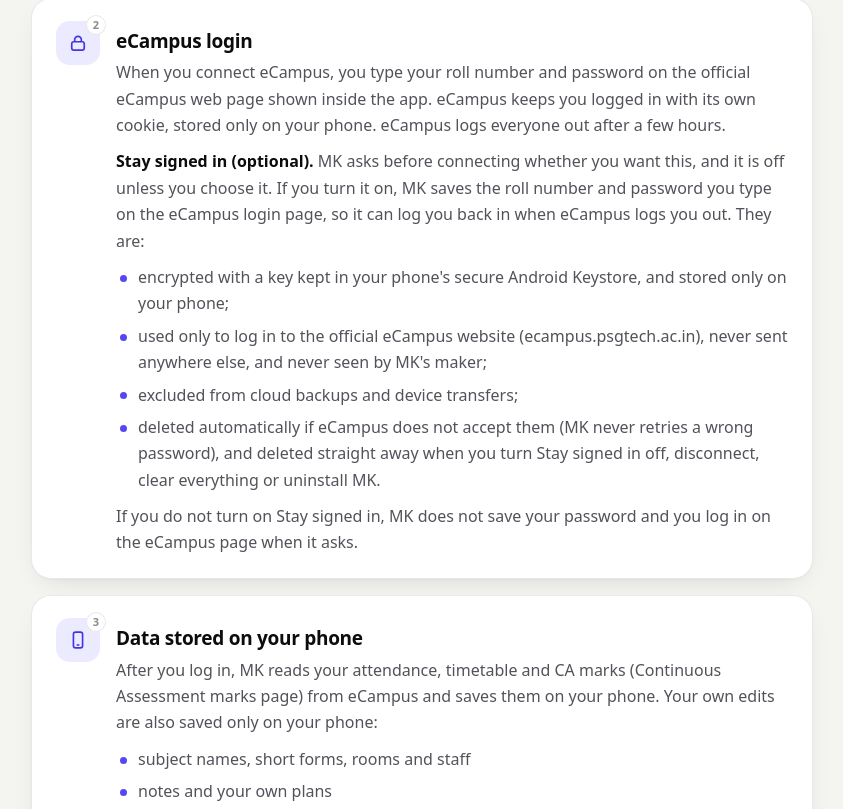
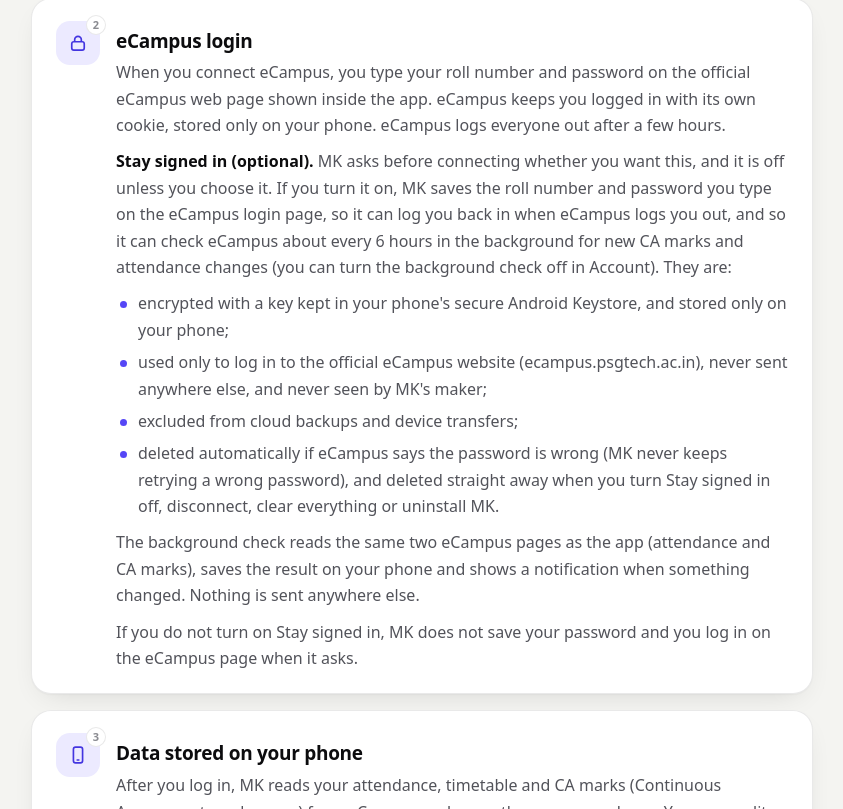
Before and after one commit to MK2406/mk-data, a plain HTML site: page privacy.html in a window 1280 px wide. Shown: the part 1811-2620 px from the top of the page, without its empty margins (347-1190 px from the left). Drawn offline with Linux system fonts and the light colour scheme.

Commit message:
Add files via upload

```diff
--- a/privacy.html
+++ b/privacy.html
@@ -146,7 +146,7 @@ footer b{color:var(--ink2)}
   <h1>Your data stays on your phone. <span class="pz" role="img" aria-label="peace">✌️</span></h1>
   <p class="lead">MK is an unofficial app made by a student for students. It is not affiliated with, endorsed by or run by PSG Institutions.</p>
   <div class="pills">
-    <span class="pill"><svg><use href="#cal"/></svg>Last updated: 13 November 2026</span>
+    <span class="pill"><svg><use href="#cal"/></svg>Last updated: 14 November 2026</span>
     <span class="pill"><svg><use href="#clock"/></svg>2 minute read</span>
     <span class="pill"><svg><use href="#info"/></svg>Unofficial student app</span>
   </div>
@@ -214,11 +214,12 @@ footer b{color:var(--ink2)}
       <section class="sec" id="s2"><span class="ic"><svg><use href="#lock"/></svg><em>2</em></span><div>
         <h2>eCampus login</h2>
         <p>When you connect eCampus, you type your roll number and password on the official eCampus web page shown inside the app. eCampus keeps you logged in with its own cookie, stored only on your phone. eCampus logs everyone out after a few hours.</p>
-        <p><b>Stay signed in (optional).</b> MK asks before connecting whether you want this, and it is off unless you choose it. If you turn it on, MK saves the roll number and password you type on the eCampus login page, so it can log you back in when eCampus logs you out. They are:</p>
+        <p><b>Stay signed in (optional).</b> MK asks before connecting whether you want this, and it is off unless you choose it. If you turn it on, MK saves the roll number and password you type on the eCampus login page, so it can log you back in when eCampus logs you out, and so it can check eCampus about every 6 hours in the background for new CA marks and attendance changes (you can turn the background check off in Account). They are:</p>
         <ul><li>encrypted with a key kept in your phone's secure Android Keystore, and stored only on your phone;</li>
             <li>used only to log in to the official eCampus website (ecampus.psgtech.ac.in), never sent anywhere else, and never seen by MK's maker;</li>
             <li>excluded from cloud backups and device transfers;</li>
-            <li>deleted automatically if eCampus does not accept them (MK never retries a wrong password), and deleted straight away when you turn Stay signed in off, disconnect, clear everything or uninstall MK.</li></ul>
+            <li>deleted automatically if eCampus says the password is wrong (MK never keeps retrying a wrong password), and deleted straight away when you turn Stay signed in off, disconnect, clear everything or uninstall MK.</li></ul>
+        <p>The background check reads the same two eCampus pages as the app (attendance and CA marks), saves the result on your phone and shows a notification when something changed. Nothing is sent anywhere else.</p>
         <p>If you do not turn on Stay signed in, MK does not save your password and you log in on the eCampus page when it asks.</p></div></section>
 
       <section class="sec" id="s3"><span class="ic"><svg><use href="#phone"/></svg><em>3</em></span><div>
```
